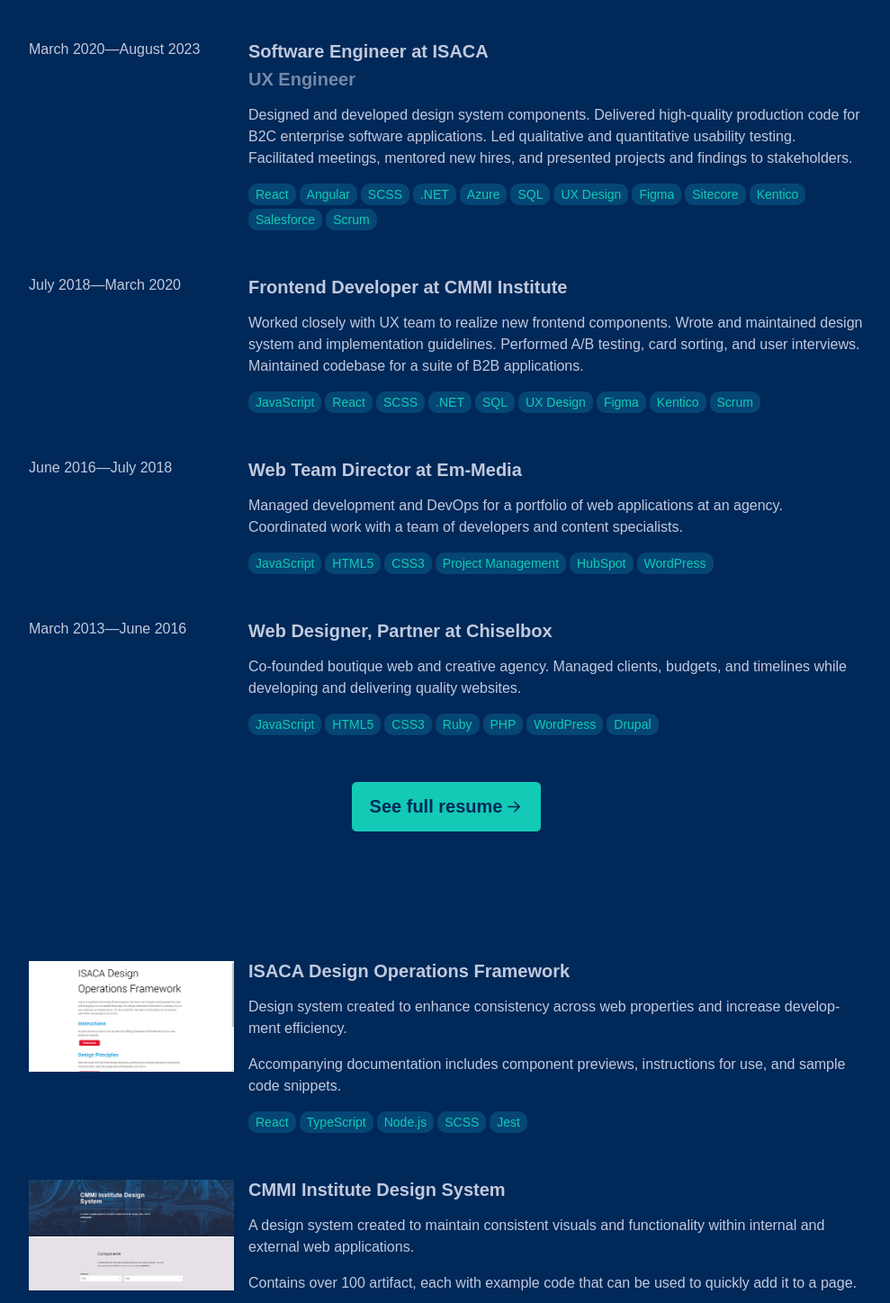
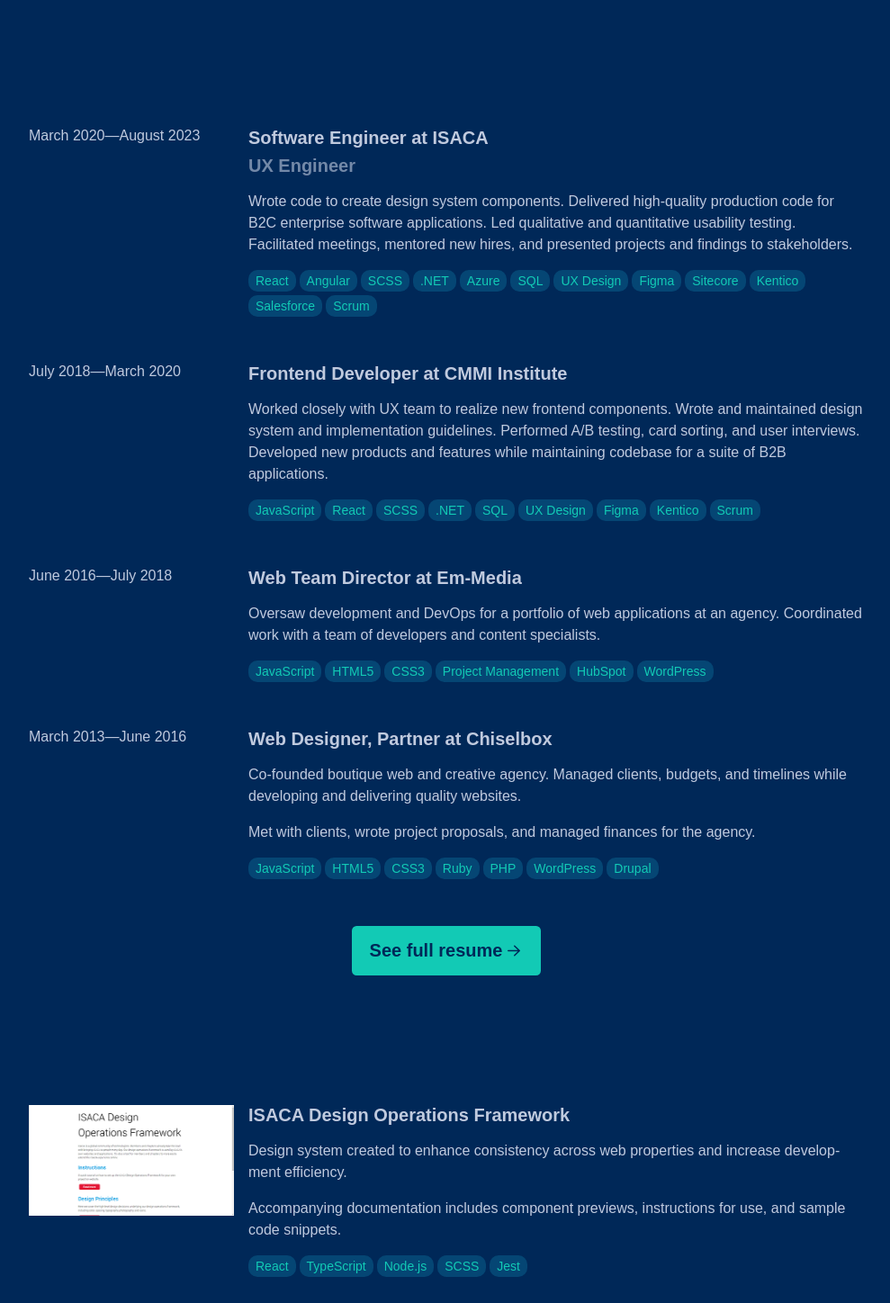
Before and after one commit to filburn/cf, a SvelteKit app: page / in a window 1280 px wide. Shown: the part 802-2250 px from the top of the page at 90% size, without its empty margins (144-1133 px from the left). Built offline with nearby package versions, Linux system fonts and the light colour scheme.

Commit message:
Add meta tags, img, fix header styling

```diff
--- a/src/components/Header.svelte
+++ b/src/components/Header.svelte
@@ -47,6 +47,10 @@
 		h1 {
 			font-size: calc(3rem + 4vw);
 			text-shadow: -1px -1px 0 rgb(var(--color-theme-1)), 1px 1px 0 rgb(var(--color-theme-2));
+
+			@media (min-width: 160rem) {
+				font-size: 9.5rem;
+			}
 		}
 
 		h2 {
@@ -60,6 +64,9 @@
   }
 
 	.grid {
+
+		background-clip: content-box;
+		max-width: fit-content;
 
 		&:after {
 			-webkit-mask-image: -webkit-gradient(linear, left 90%, left top, from(rgba(0,0,0,1)), to(rgba(0,0,0,0)));
@@ -83,7 +90,6 @@
 			background-position: center bottom;
 			background-size: 40px 40px;
 			background-clip: content-box;
-			padding: 1px;
 			width: 100%;
 			height: 100vh;
 			content: "";
@@ -97,8 +103,10 @@
 
 	#cover {
 		position: absolute;
-		left: 0; top: 0;
-		width: 100%; height: 100vh;
+		left: 0;
+		top: 0;
+		width: 100%;
+		height: 100vh;
 		transform-origin: 0 50%;
 		animation: coverElement auto linear;
 		animation-timeline: scroll();
--- a/src/routes/+page.svelte
+++ b/src/routes/+page.svelte
@@ -3,12 +3,24 @@
 	import Listing from '$components/Listing.svelte';
 	import cmmi from '$lib/images/cmmi-design-thumb.png';
 	import isaca from '$lib/images/isaca-design-thumb.png';
+	import meta from '$lib/images/cf-meta-img.png';
 	import SectionLink from '$components/SectionLink.svelte';
 </script>
 
 <svelte:head>
 	<title>Caleb Filburn - Designer + Software Engineer</title>
+	<meta name="title" content="Caleb Filburn - Designer + Software Engineer" />
 	<meta name="description" content="Designer and software engineer with 10+ years of experience creating products and building teams." />
+	<meta property="og:type" content="website" />
+	<meta property="og:url" content="https://calebfilburn.com" />
+	<meta property="og:title" content="Caleb Filburn - Designer + Software Engineer" />
+	<meta property="og:description" content="Designer and software engineer with 10+ years of experience creating products and building teams." />
+	<meta property="og:image" content="{meta}" />
+	<meta property="twitter:card" content="summary_large_image" />
+	<meta property="twitter:url" content="https://calebfilburn.com" />
+	<meta property="twitter:title" content="Caleb Filburn - Designer + Software Engineer" />
+	<meta property="twitter:description" content="Designer and software engineer with 10+ years of experience creating products and building teams." />
+	<meta property="twitter:image" content="{meta}" />
 </svelte:head>
 
 <Header
@@ -25,7 +37,7 @@
 			endDate="August 2023"
 			jobTitles={["Software Engineer", "UX Engineer"]}
 			company="ISACA"
-			description={["Designed and developed design system components. Delivered high-quality production code for B2C enterprise software applications. Led qualitative and quantitative usability testing. Facilitated meetings, mentored new hires, and presented projects and findings to stakeholders."]}
+			description={["Wrote code to create design system components. Delivered high-quality production code for B2C enterprise software applications. Led qualitative and quantitative usability testing. Facilitated meetings, mentored new hires, and presented projects and findings to stakeholders."]}
 			tags={["React", "Angular", "SCSS", ".NET", "Azure", "SQL", "UX Design", "Figma", "Sitecore", "Kentico", "Salesforce", "Scrum"]}
 		/>
 
@@ -34,7 +46,7 @@
 			endDate="March 2020"
 			jobTitles={["Frontend Developer"]}
 			company="CMMI Institute"
-			description={["Worked closely with UX team to realize new frontend components. Wrote and maintained design system and implementation guidelines. Performed A/B testing, card sorting, and user interviews. Maintained codebase for a suite of B2B applications."]}
+			description={["Worked closely with UX team to realize new frontend components. Wrote and maintained design system and implementation guidelines. Performed A/B testing, card sorting, and user interviews. Developed new products and features while maintaining codebase for a suite of B2B applications."]}
 			tags={["JavaScript", "React", "SCSS", ".NET", "SQL", "UX Design", "Figma", "Kentico", "Scrum"]}
 		/>
 
@@ -43,7 +55,7 @@
 			endDate="July 2018"
 			jobTitles={["Web Team Director"]}
 			company="Em-Media"
-			description={["Managed development and DevOps for a portfolio of web applications at an agency. Coordinated work with a team of developers and content specialists."]}
+			description={["Oversaw development and DevOps for a portfolio of web applications at an agency. Coordinated work with a team of developers and content specialists."]}
 			tags={["JavaScript", "HTML5", "CSS3", "Project Management", "HubSpot", "WordPress"]}
 		/>
 
@@ -52,7 +64,8 @@
 			endDate="June 2016"
 			jobTitles={["Web Designer, Partner"]}
 			company="Chiselbox"
-			description={["Co-founded boutique web and creative agency. Managed clients, budgets, and timelines while developing and delivering quality websites."]}
+			description={["Co-founded boutique web and creative agency. Managed clients, budgets, and timelines while developing and delivering quality websites.",
+			"Met with clients, wrote project proposals, and managed finances for the agency."]}
 			tags={["JavaScript", "HTML5", "CSS3", "Ruby", "PHP", "WordPress", "Drupal"]}
 		/>
 	</ul>
@@ -80,7 +93,7 @@
 		alt="a screenshot of the CMMI Institute design system"
 		projectTitle="CMMI Institute Design System"
 		description={["A design system created to maintain consistent visuals and functionality within internal and external web applications.",
-		"Contains over 100 artifact, each with example code that can be used to quickly add it to a page."]}
+		"Contains over 100 artifacts, each with example code that can be used to quickly add it to a page."]}
 		tags={["React", "TypeScript", "Node.js", "SCSS", "Jest"]}
 		/>
 	</ul>
--- a/src/routes/styles.scss
+++ b/src/routes/styles.scss
@@ -23,6 +23,7 @@
 	background-attachment: fixed;
 	background-color: rgb(var(--color-bg-1));
 	min-height: 100vh;
+	overflow-x: clip;
 }
 
 section {
@@ -33,6 +34,10 @@
 	padding: 0 2em;
 	max-width: 60em;
 	margin-bottom: 6rem;
+
+	&:first-of-type {
+		margin-top: 6rem;
+	}
 
 	@media (min-width: 60rem) {
 		padding: 0 calc(50% - 30em);
```
Also changed, not shown: src/lib/images/cf-meta-img.png (added).
